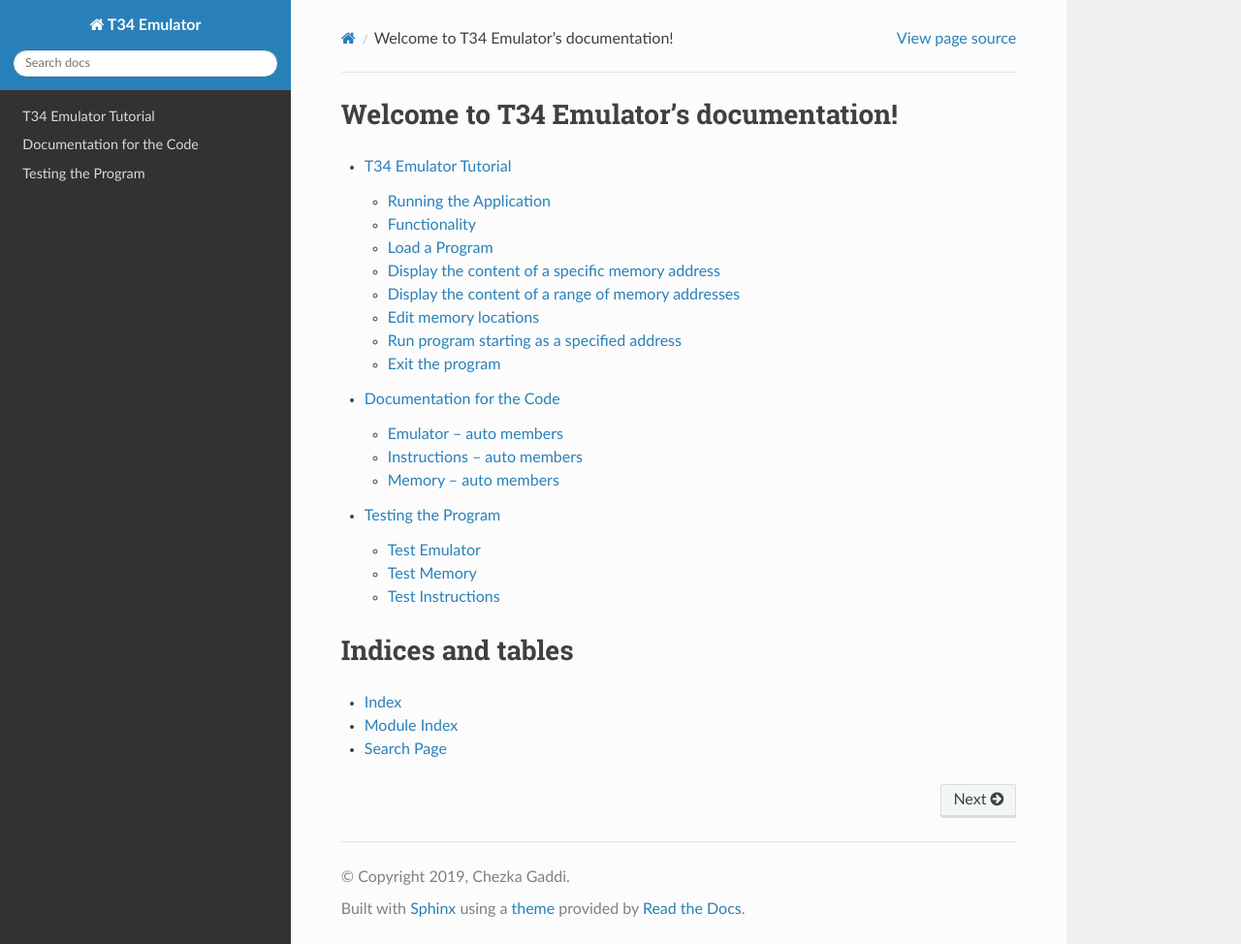
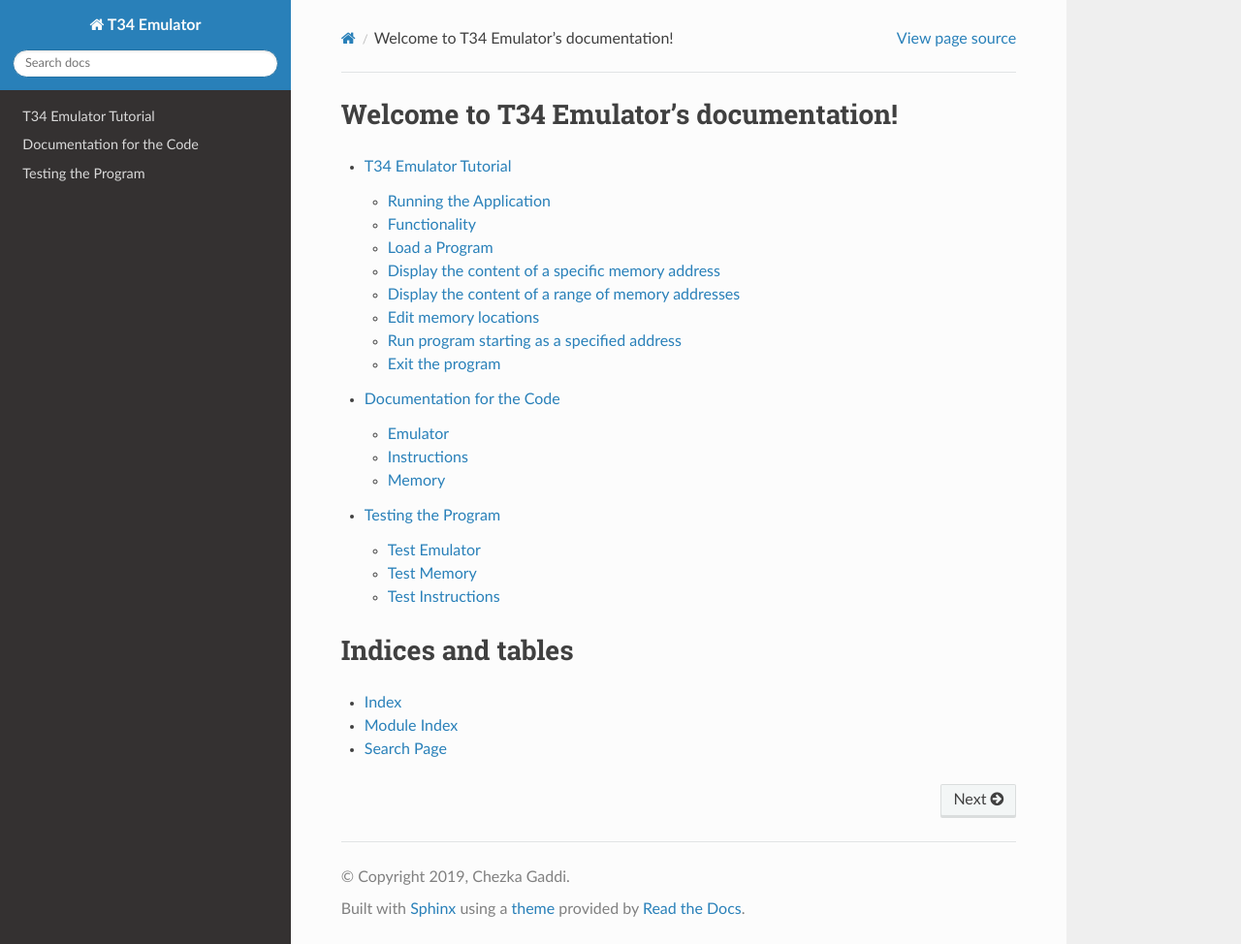
Before and after one commit to chezka-gaddi/T34_Emulator, a Sphinx documentation site: the page built from docs/source/index.rst, in a window 1280 px wide and 974 px high. Shown: the whole window at 97% size. Built offline with Sphinx 7.4.7 and the Read the Docs theme 2.0.0, drawn with Linux system fonts in a browser that asks for light colours; formulas are drawn with MathJax 3.

Commit message:
Updated documentation.

```diff
--- a/docs/source/code.rst
+++ b/docs/source/code.rst
@@ -1,21 +1,21 @@
 Documentation for the Code
 ==========================
 
-Emulator -- auto members
-************************
+Emulator
+********
 
 .. automodule:: t34.Emulator
     :members:
-    :inherited-members:
 
-Instructions -- auto members
-****************************
+Instructions
+************
 
 .. automodule:: t34.Instructions
     :members:
 
-Memory -- auto members
-**********************
+Memory
+******
 
 .. automodule:: t34.Memory
     :members:
+    :inherited-members:
```
Also changed, not shown: 1 other file.
